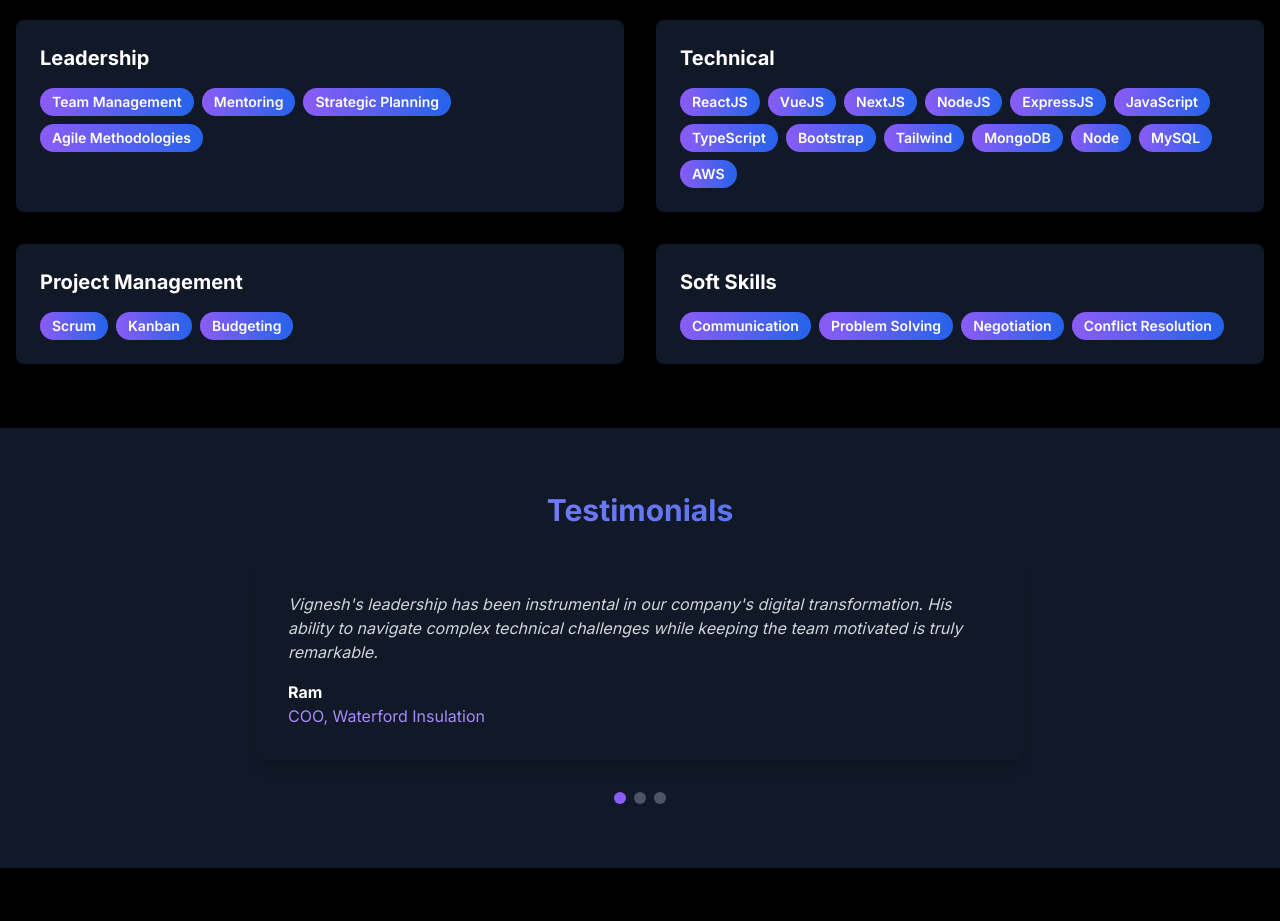
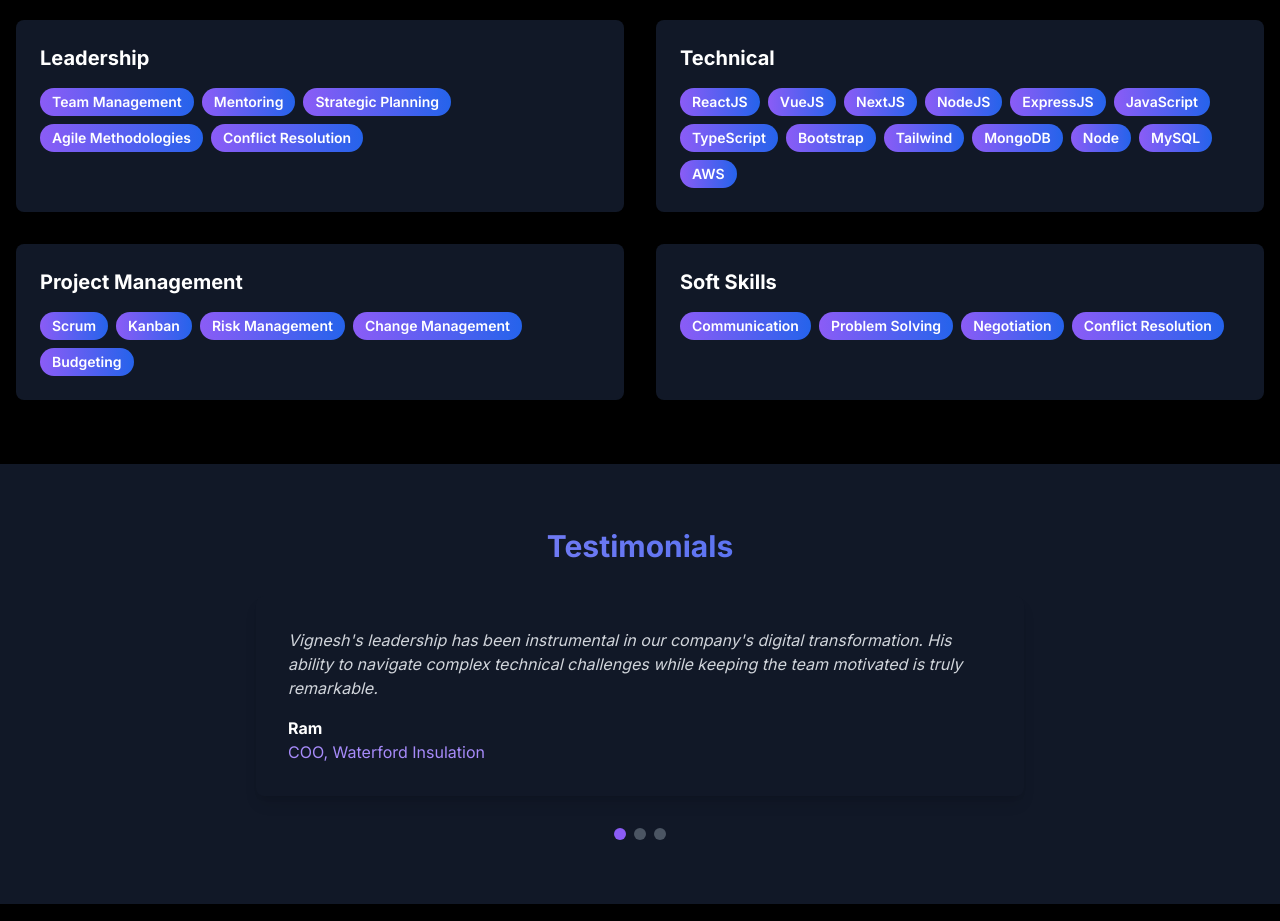
Before and after one commit to vigneshvenkat/senior-it-lead-portfolio, a Next.js app: page /vigneshvenkat.github.io/ in a window 1280 px wide. Shown: the part 1660-2581 px from the top of the page. Built offline with nearby package versions, Linux system fonts and the light colour scheme.

Commit message:
Added Skills to Project Management Section

```diff
--- a/src/components/Skills.tsx
+++ b/src/components/Skills.tsx
@@ -3,9 +3,9 @@
 import { useEffect, useRef } from 'react';
 
 const skills = [
-  { category: "Leadership", items: ["Team Management", "Mentoring", "Strategic Planning", "Agile Methodologies"] },
+  { category: "Leadership", items: ["Team Management", "Mentoring", "Strategic Planning", "Agile Methodologies", "Conflict Resolution"] },
   { category: "Technical", items: ["ReactJS", "VueJS", "NextJS", "NodeJS", "ExpressJS", "JavaScript", "TypeScript", "Bootstrap", "Tailwind", "MongoDB", "Node", "MySQL", "AWS"] },
-  { category: "Project Management", items: ["Scrum", "Kanban", "Budgeting"] },
+  { category: "Project Management", items: ["Scrum", "Kanban", "Risk Management", "Change Management", "Budgeting"] },
   { category: "Soft Skills", items: ["Communication", "Problem Solving", "Negotiation", "Conflict Resolution"] }
 ]
 
```
